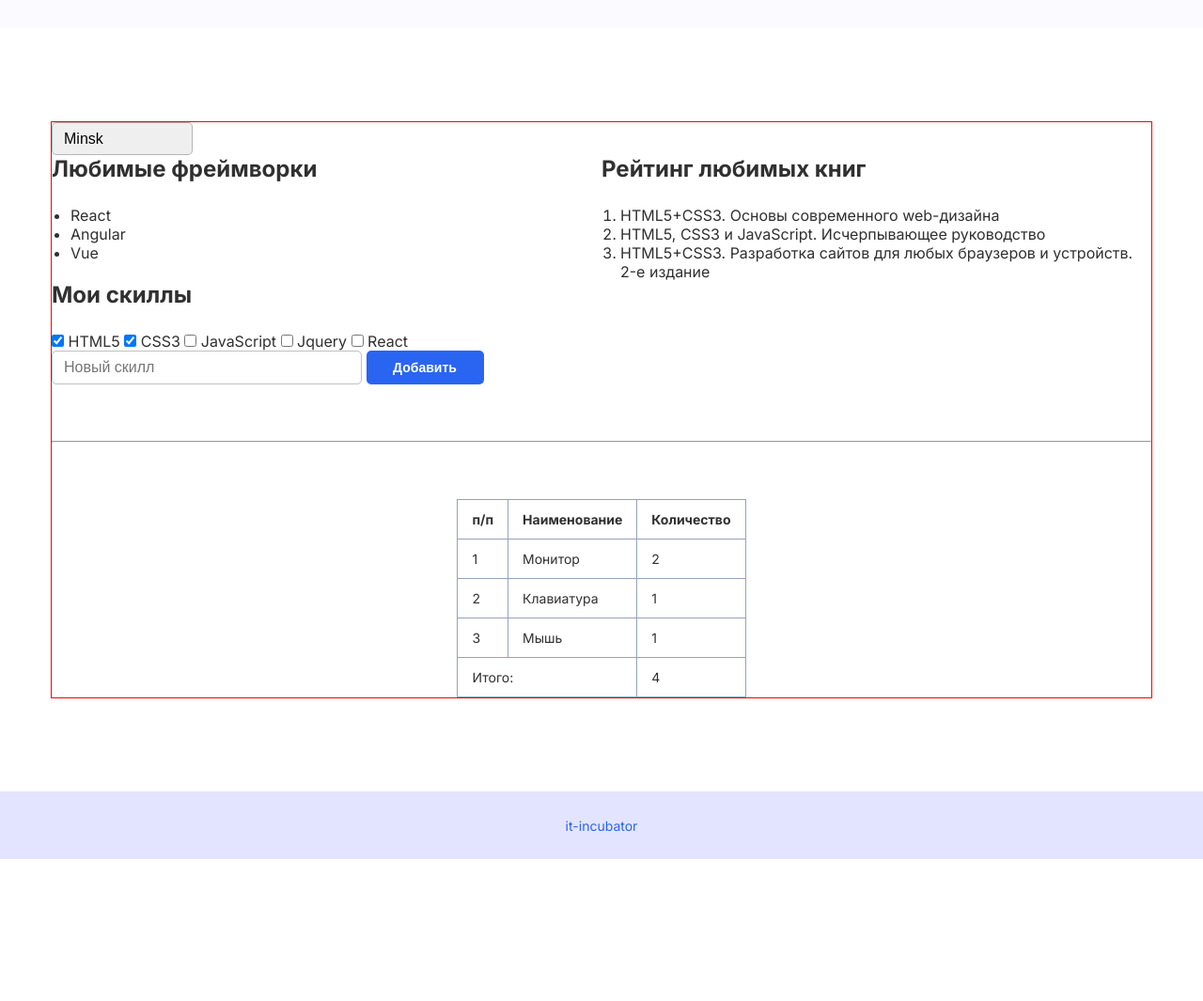
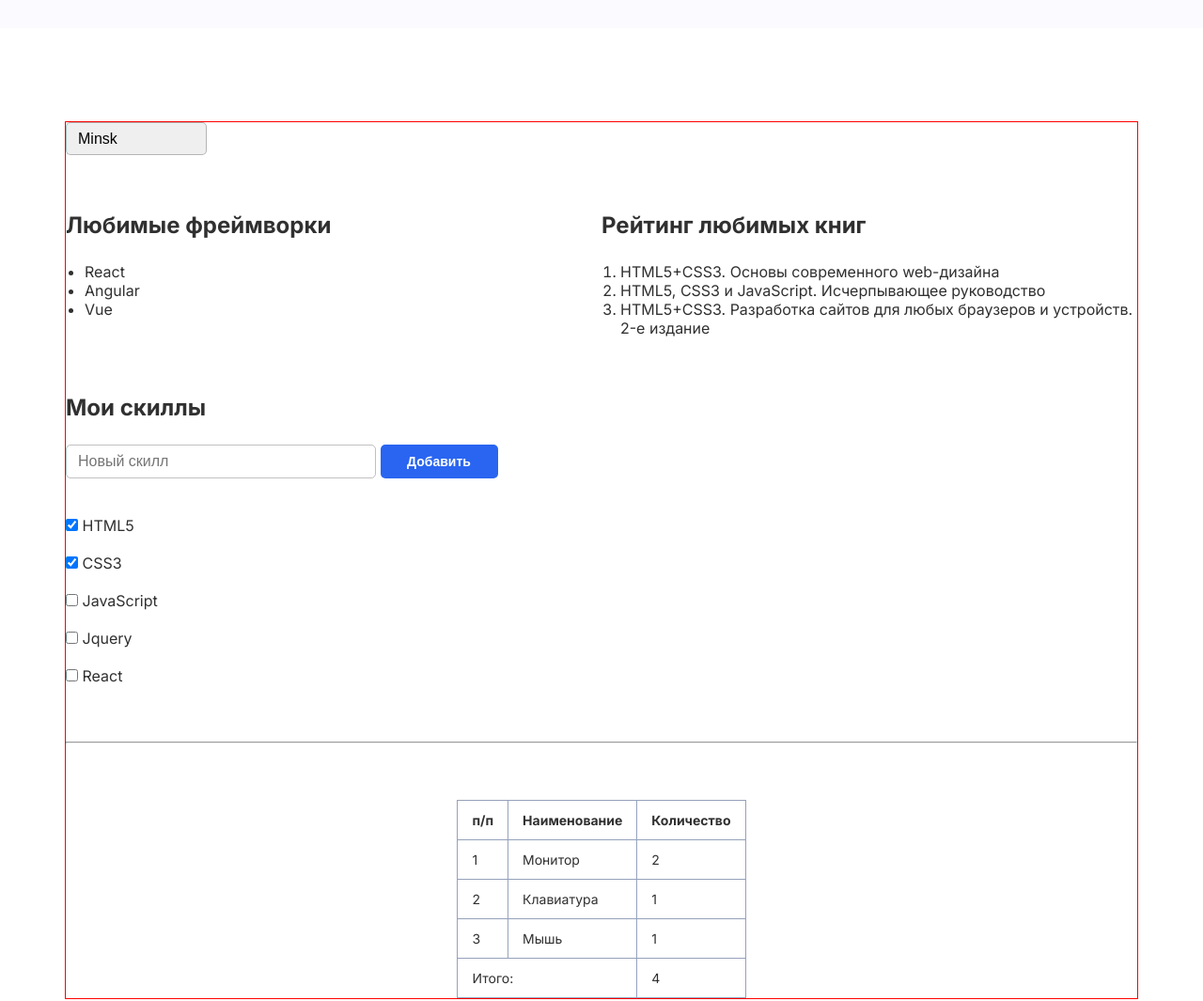
Before and after one commit to MakarNefedovDev/3-hw-with-auto-test-html-css-main, a plain HTML site: page index.html in a window 1280 px wide. Shown: the part 840-1905 px from the top of the page at 94% size. Before the commit the page ends 1754 px from the top, so only its background shows below. Drawn offline with Linux system fonts and the light colour scheme.

Commit message:
add new css codes on hm-auto-test

```diff
--- a/style.css
+++ b/style.css
@@ -8,8 +8,7 @@
     outline: 1px solid red;
     margin: 0 auto;
     width: 100%;
-    /* 📍 Максимальная ширина для контейнера */
-    max-width: 1170px;
+    max-width: 1140px;
 }
 
 body {
@@ -38,14 +37,12 @@ header span {
 }
 
 .main-section .wrapper {
-    /* 📍 Свойствa flexbox для размещения блока с текстом и изображения в ряд, и центрирования их по вертикали */
     display: flex;
     justify-content: space-between;
     align-items: center;
 }
 
 .text-wrapper {
-    /* 📍 Cвойство для ограничения ширины блока с текстом в первой секции */
     max-width: 425px;
 }
 
@@ -70,8 +67,9 @@ header span {
 }
 
 .about-section .wrapper {
-    /* 📍 Свойствa flexbox для отступов между элементами select, .info-wrapper и .skills-wrapper  */
-
+    display: flex;
+    flex-direction: column;
+    gap: 60px;
 }
 
 select {
@@ -90,13 +88,14 @@ select {
 select:hover,
 .text-field:hover {
     /* 📍 Стили для выпадающего списка и текстового поля при наведении курсора */
+    cursor: pointer;
 }
 
 
 .info-wrapper {
     /* 📍 Свойство flexbox для расположения 2-х списков в ряд */
-    display: flex;
-    justify-content: space-between;
+   display: flex;
+   justify-content: space-between;
 }
 
 .section-title {
@@ -124,10 +123,15 @@ select:hover,
 
 .skills-block {
     /* 📍 Свойства flexbox для расположения формы над элементами с классом .label */
+    display: flex;
+    flex-direction: column-reverse;
 }
 
 .skills {
     /* 📍 Свойства flexbox для расположения элементов с классом .label */
+    display: flex;
+    flex-direction: column;
+    gap: 20px;
 }
 
 .books-list {
@@ -170,6 +174,7 @@ form {
 
 .btn:hover {
     /* 📍 Стили для кнопки при наведении курсора */
+    cursor: pointer;
 }
 
 .line {
@@ -204,4 +209,5 @@ footer {
 
 .footer-link:hover {
     /* 📍 Стили для ссылки при наведении курсора */
+    text-decoration: underline;
 }
```
